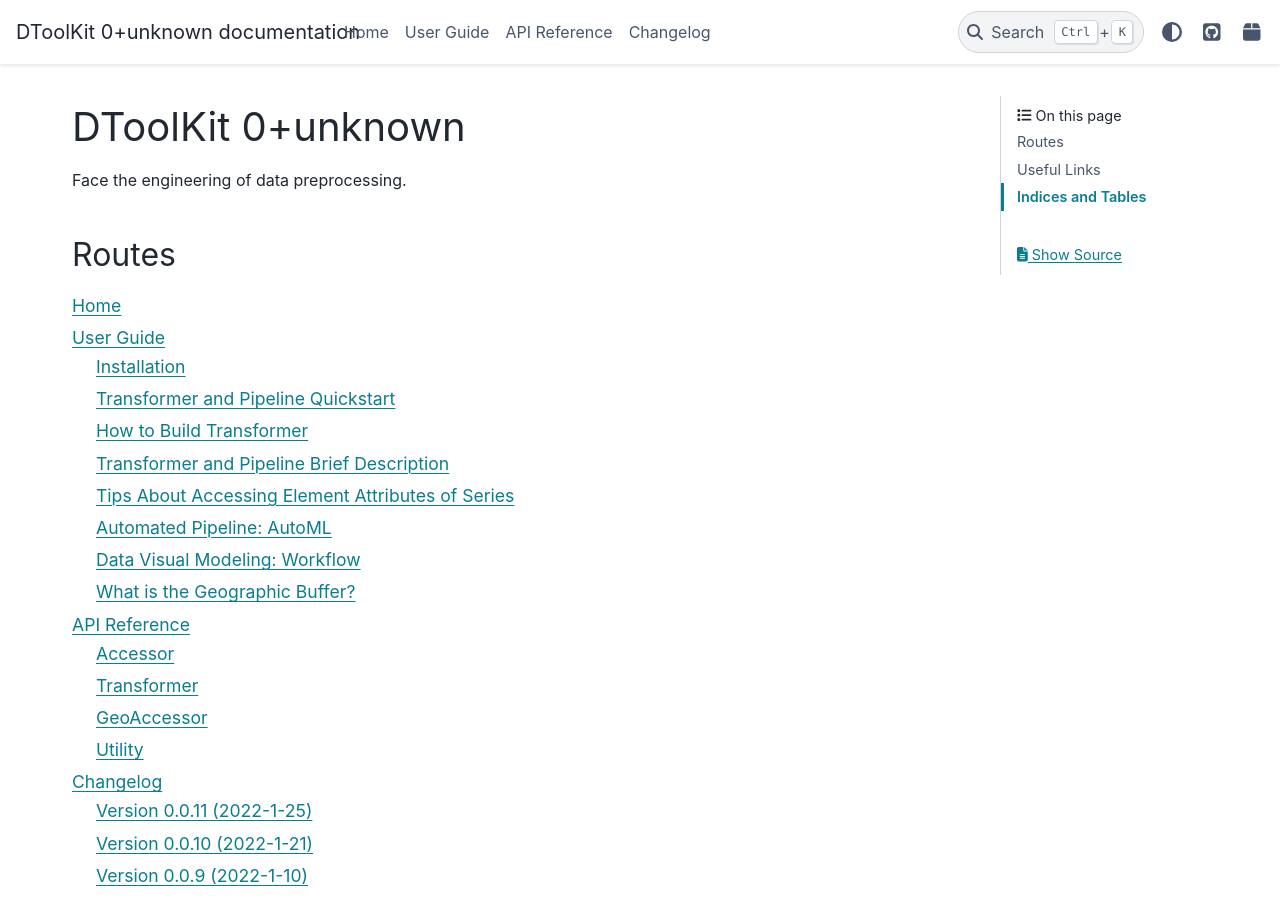
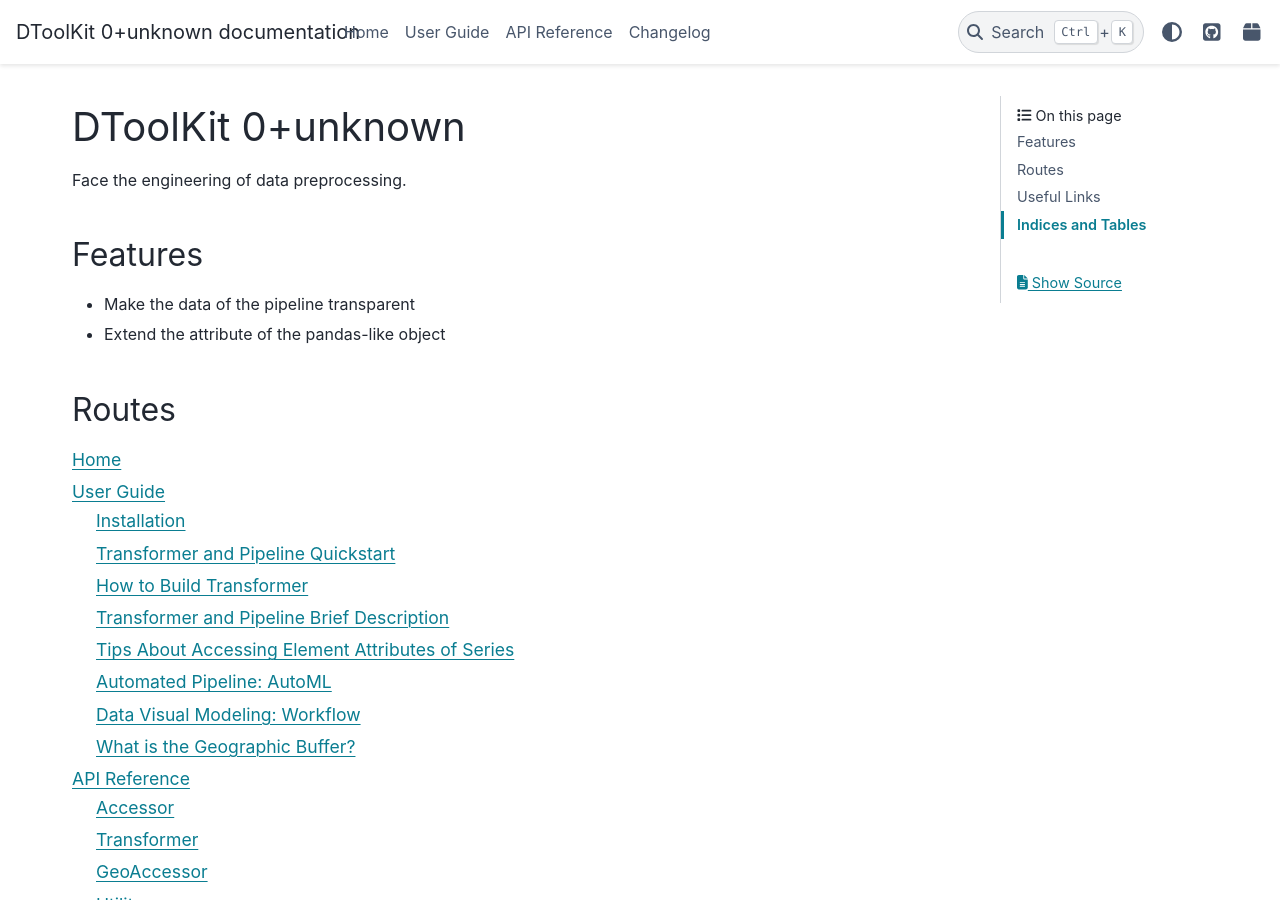
Before and after one commit to Zeroto521/my-data-toolkit, a Sphinx documentation site: the page built from doc/source/index.rst, in a window 1280 px wide and 900 px high. Built offline with Sphinx 7.4.7 and the PyData theme 0.15.4, drawn with Linux system fonts in a browser that asks for light colours.

Commit message:
DOC: add 'features' section

```diff
--- a/doc/source/index.rst
+++ b/doc/source/index.rst
@@ -3,6 +3,12 @@
 ##################
 
 Face the engineering of data preprocessing.
+
+Features
+--------
+
+- Make the data of the pipeline transparent
+- Extend the attribute of the pandas-like object
 
 Routes
 ------
```
